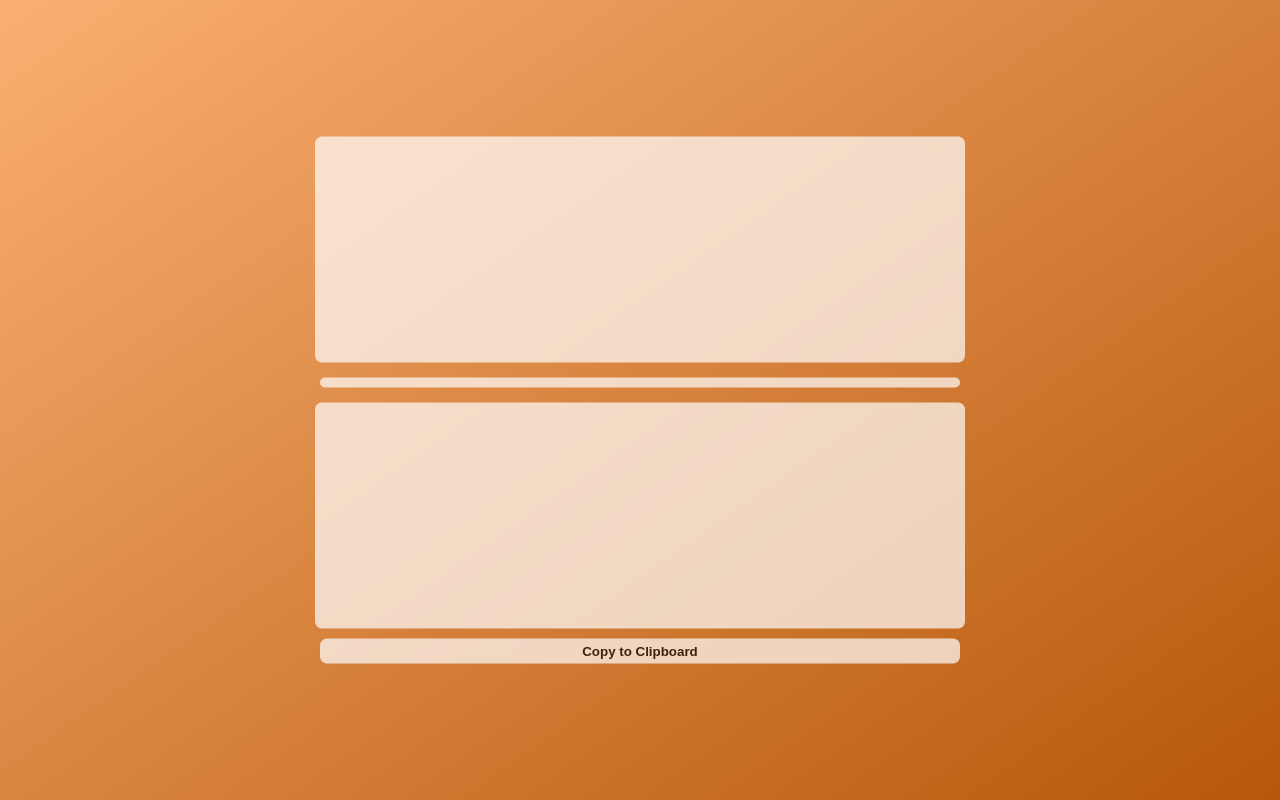
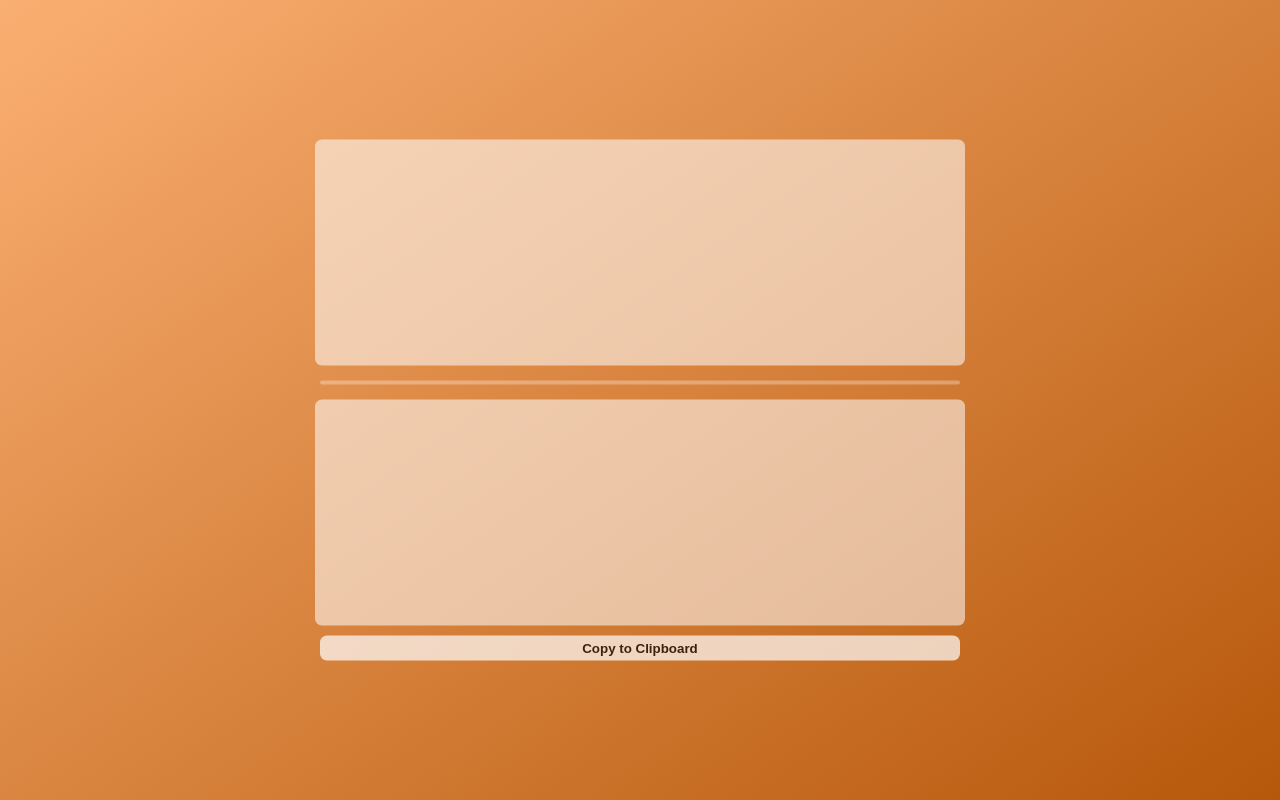
Before and after one commit to Jadens-arc/that-spongebob-meme, a plain HTML site: page index.html in a window 1280 px wide. Drawn offline with Linux system fonts and the light colour scheme.

Commit message:
small design changes in opacity

```diff
--- a/index.html
+++ b/index.html
@@ -38,18 +38,18 @@
       border: none;
       padding: 5px;
       margin: 5px 0;
-      opacity: 0.7;
+      opacity: 0.55;
       background-color: white;
     }
 
     hr {
       width: 100%;
-      height: 10px;
+      height: 4px;
       background-color: white;
       outline: none;
       border: none;
       border-radius: 7px;
-      opacity: 0.7;
+      opacity: 0.3;
       margin: 10px;
     }
 
@@ -63,7 +63,7 @@
       opacity: 0.7;
       background-color: white;
       font-weight: bold;
-      transition: all 0.2s ease;
+      transition: transform 0.2s ease;
     }
 
     button:hover {
```
